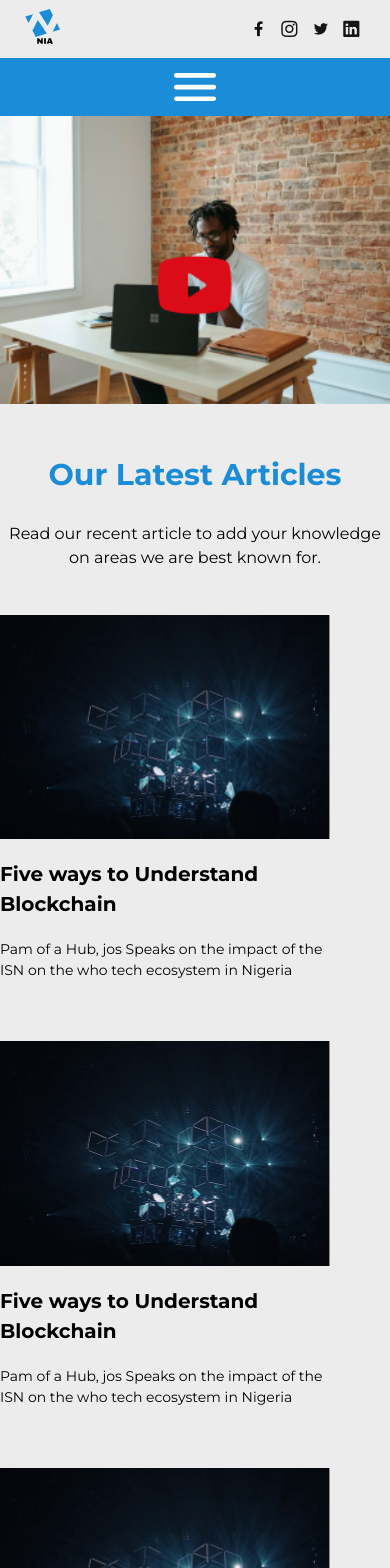
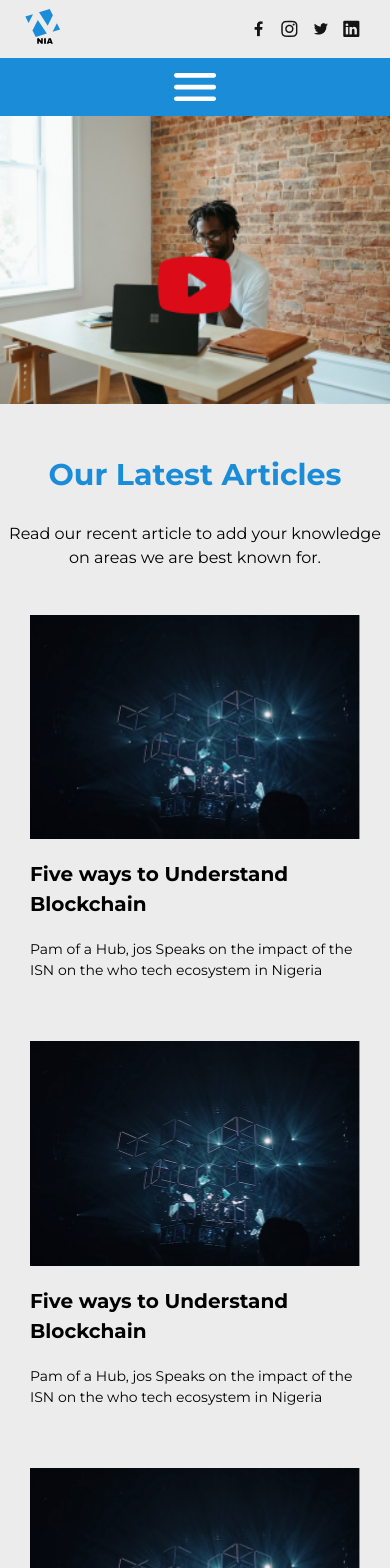
Before and after one commit to nHubNg/NNIA, a React (Vite) app: page /blog in a window 390 px wide. Shown: the top 1568 px of the page. Built offline with nearby package versions, Linux system fonts and the light colour scheme.

Commit message:
made the blog page responsive

```diff
--- a/src/pages/blog/index.jsx
+++ b/src/pages/blog/index.jsx
@@ -22,7 +22,7 @@ const Blog = () => {
         </div>
 
         {/* container for articles */}
-        <div className="grid gap-[60px] md:grid-cols-2 lg:grid-cols-3 ">
+        <div className="grid gap-[60px] md:grid-cols-2 lg:grid-cols-3 place-items-center">
           <Article
             heading={"Five ways to Understand Blockchain"}
             description={
```
